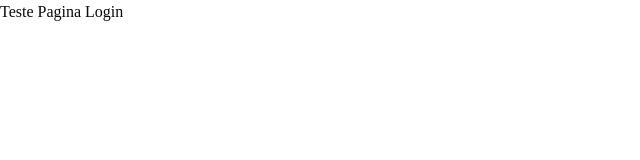
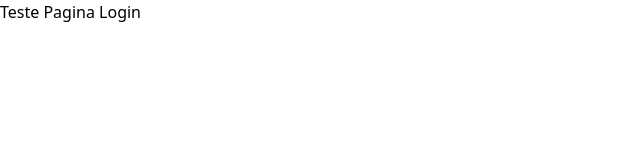
Before and after one commit to erick-d-ps/meiEmDia-frontend, a Next.js app: page / in a window 1280 px wide. Shown: the top 160 px of the page, without its empty margins (0-640 px from the left). Built offline with nearby package versions, Linux system fonts and the light colour scheme.

Commit message:
added color pattern

```diff
--- a/src/app/globals.css
+++ b/src/app/globals.css
@@ -2,128 +2,34 @@
 @import "tw-animate-css";
 @import "shadcn/tailwind.css";
 
-@custom-variant dark (&:is(.dark *));
 
-@theme inline {
-    --font-heading: var(--font-sans);
-    --font-sans: var(--font-sans);
-    --color-sidebar-ring: var(--sidebar-ring);
-    --color-sidebar-border: var(--sidebar-border);
-    --color-sidebar-accent-foreground: var(--sidebar-accent-foreground);
-    --color-sidebar-accent: var(--sidebar-accent);
-    --color-sidebar-primary-foreground: var(--sidebar-primary-foreground);
-    --color-sidebar-primary: var(--sidebar-primary);
-    --color-sidebar-foreground: var(--sidebar-foreground);
-    --color-sidebar: var(--sidebar);
-    --color-chart-5: var(--chart-5);
-    --color-chart-4: var(--chart-4);
-    --color-chart-3: var(--chart-3);
-    --color-chart-2: var(--chart-2);
-    --color-chart-1: var(--chart-1);
-    --color-ring: var(--ring);
-    --color-input: var(--input);
-    --color-border: var(--border);
-    --color-destructive: var(--destructive);
-    --color-accent-foreground: var(--accent-foreground);
-    --color-accent: var(--accent);
-    --color-muted-foreground: var(--muted-foreground);
-    --color-muted: var(--muted);
-    --color-secondary-foreground: var(--secondary-foreground);
-    --color-secondary: var(--secondary);
-    --color-primary-foreground: var(--primary-foreground);
-    --color-primary: var(--primary);
-    --color-popover-foreground: var(--popover-foreground);
-    --color-popover: var(--popover);
-    --color-card-foreground: var(--card-foreground);
-    --color-card: var(--card);
-    --color-foreground: var(--foreground);
-    --color-background: var(--background);
-    --radius-sm: calc(var(--radius) * 0.6);
-    --radius-md: calc(var(--radius) * 0.8);
-    --radius-lg: var(--radius);
-    --radius-xl: calc(var(--radius) * 1.4);
-    --radius-2xl: calc(var(--radius) * 1.8);
-    --radius-3xl: calc(var(--radius) * 2.2);
-    --radius-4xl: calc(var(--radius) * 2.6);
+@theme {
+  /* Brand */
+  --color-primary: #22C55E;
+  --color-primary-hover: #16A34A;
+  --color-primary-light: #DCFCE7;
+
+  /* Backgrounds */
+  --color-background: rgba(255, 255, 255, 1);
+  --color-surface: #FFFFFF;
+  --color-surface-secondary: #F1F5F9;
+
+  /* Text */
+  --color-text: #1E293B;
+  --color-text-secondary: #64748B;
+  --color-text-muted: #94A3B8;
+
+  /* Border */
+  --color-border: #E2E8F0;
+  --color-borderGren: #6DC46D;
+
+  /* Status */
+  --color-success: #22C55E;
+  --color-warning: #FACC15;
+  --color-danger: #EF4444;
+  --color-info: #3B82F6;
+
+  /* Basic */
+  --color-white: #FFFFFF;
+  --color-black: #000000;
 }
-
-:root {
-    --background: oklch(1 0 0);
-    --foreground: oklch(0.145 0 0);
-    --card: oklch(1 0 0);
-    --card-foreground: oklch(0.145 0 0);
-    --popover: oklch(1 0 0);
-    --popover-foreground: oklch(0.145 0 0);
-    --primary: oklch(0.205 0 0);
-    --primary-foreground: oklch(0.985 0 0);
-    --secondary: oklch(0.97 0 0);
-    --secondary-foreground: oklch(0.205 0 0);
-    --muted: oklch(0.97 0 0);
-    --muted-foreground: oklch(0.556 0 0);
-    --accent: oklch(0.97 0 0);
-    --accent-foreground: oklch(0.205 0 0);
-    --destructive: oklch(0.577 0.245 27.325);
-    --border: oklch(0.922 0 0);
-    --input: oklch(0.922 0 0);
-    --ring: oklch(0.708 0 0);
-    --chart-1: oklch(0.87 0 0);
-    --chart-2: oklch(0.556 0 0);
-    --chart-3: oklch(0.439 0 0);
-    --chart-4: oklch(0.371 0 0);
-    --chart-5: oklch(0.269 0 0);
-    --radius: 0.625rem;
-    --sidebar: oklch(0.985 0 0);
-    --sidebar-foreground: oklch(0.145 0 0);
-    --sidebar-primary: oklch(0.205 0 0);
-    --sidebar-primary-foreground: oklch(0.985 0 0);
-    --sidebar-accent: oklch(0.97 0 0);
-    --sidebar-accent-foreground: oklch(0.205 0 0);
-    --sidebar-border: oklch(0.922 0 0);
-    --sidebar-ring: oklch(0.708 0 0);
-}
-
-.dark {
-    --background: oklch(0.145 0 0);
-    --foreground: oklch(0.985 0 0);
-    --card: oklch(0.205 0 0);
-    --card-foreground: oklch(0.985 0 0);
-    --popover: oklch(0.205 0 0);
-    --popover-foreground: oklch(0.985 0 0);
-    --primary: oklch(0.922 0 0);
-    --primary-foreground: oklch(0.205 0 0);
-    --secondary: oklch(0.269 0 0);
-    --secondary-foreground: oklch(0.985 0 0);
-    --muted: oklch(0.269 0 0);
-    --muted-foreground: oklch(0.708 0 0);
-    --accent: oklch(0.269 0 0);
-    --accent-foreground: oklch(0.985 0 0);
-    --destructive: oklch(0.704 0.191 22.216);
-    --border: oklch(1 0 0 / 10%);
-    --input: oklch(1 0 0 / 15%);
-    --ring: oklch(0.556 0 0);
-    --chart-1: oklch(0.87 0 0);
-    --chart-2: oklch(0.556 0 0);
-    --chart-3: oklch(0.439 0 0);
-    --chart-4: oklch(0.371 0 0);
-    --chart-5: oklch(0.269 0 0);
-    --sidebar: oklch(0.205 0 0);
-    --sidebar-foreground: oklch(0.985 0 0);
-    --sidebar-primary: oklch(0.488 0.243 264.376);
-    --sidebar-primary-foreground: oklch(0.985 0 0);
-    --sidebar-accent: oklch(0.269 0 0);
-    --sidebar-accent-foreground: oklch(0.985 0 0);
-    --sidebar-border: oklch(1 0 0 / 10%);
-    --sidebar-ring: oklch(0.556 0 0);
-}
-
-@layer base {
-  * {
-    @apply border-border outline-ring/50;
-    }
-  body {
-    @apply bg-background text-foreground;
-    }
-  html {
-    @apply font-sans;
-    }
-}
```
